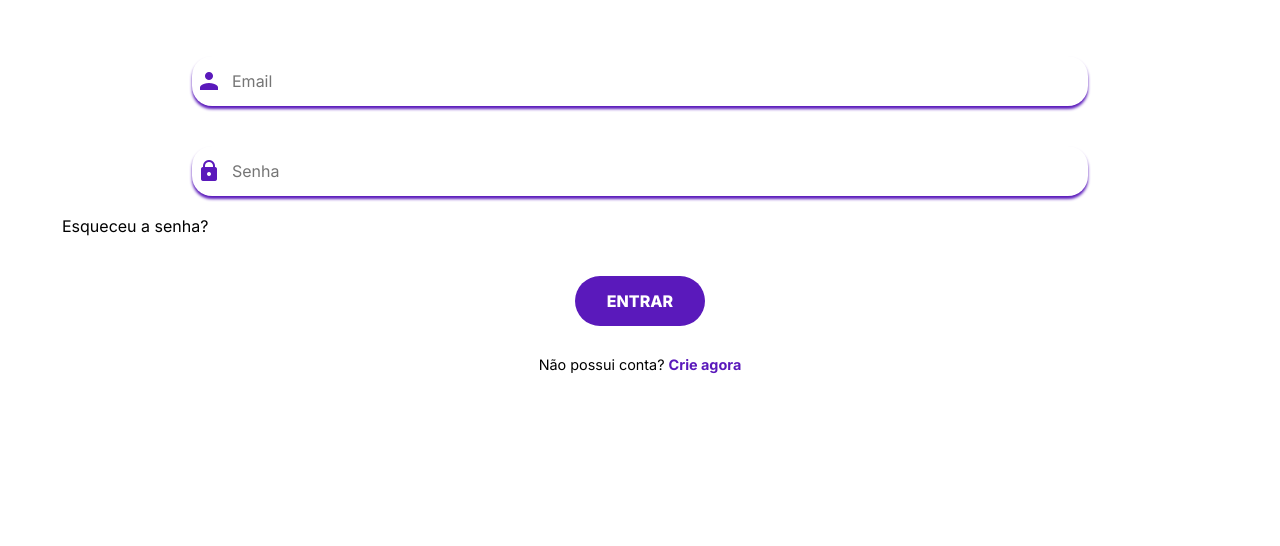
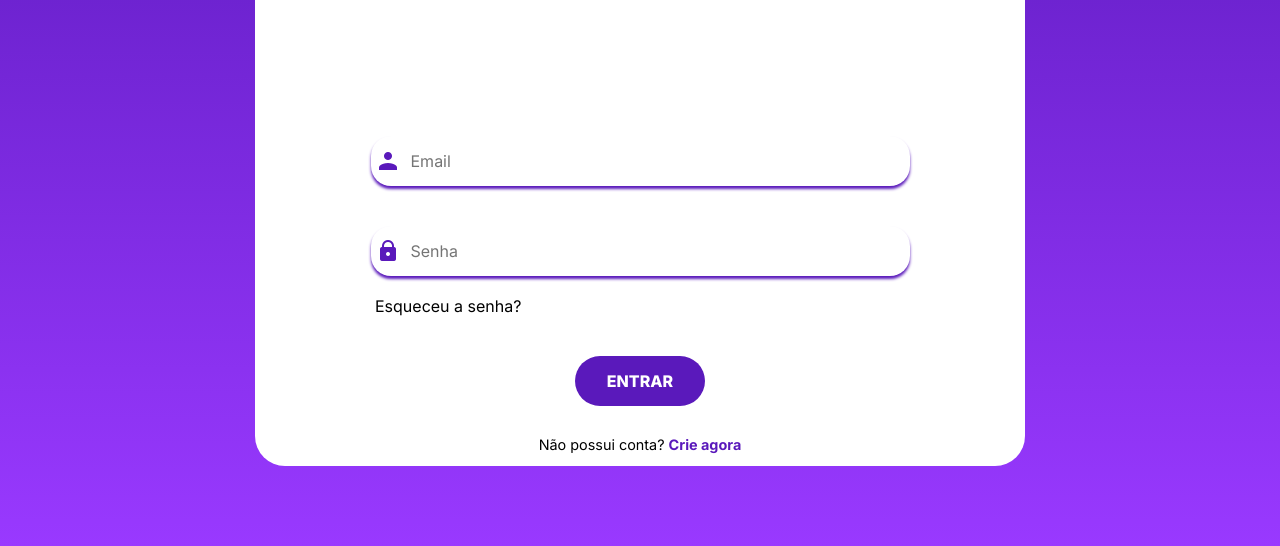
Before and after one commit to driiDev/login-page, a plain HTML site: page index.html in a window 1280 px wide. Shown: the part 254-800 px from the top of the page. Drawn offline with nearby package versions, Linux system fonts and the light colour scheme.

Commit message:
media desktop

```diff
--- a/styles/media-query.css
+++ b/styles/media-query.css
@@ -8,7 +8,7 @@
         top: 50%;
         left: 50%;
         margin-right: -50%;
-        transform: translate(-50%, -50%)
+        transform: translate(-50%, -50%);
     }
 
     .container{
@@ -46,3 +46,54 @@
         margin-left: 90px;
     }
 }
+
+@media screen and (min-width: 992px) {
+    body{
+        height: 100vh;
+        width: 100vw;
+        background-image: linear-gradient(to bottom, #5A19BB, #9939FF);
+        background-size: cover;
+        background-repeat: no-repeat;
+        display: flex;
+        justify-content: center;
+        align-items: center;
+
+    }
+
+    .container{
+        display: flex;
+        flex-wrap: wrap;
+        max-width: 770px;
+        border-radius: 40px;
+        background-color: white;
+    }
+
+    header{
+        display: inline-block;
+        min-height: 170px;
+        max-width: 100%;
+        background-image: none;
+        background-color: white;
+        color: #5A19BB;
+        display: flex;
+        align-items: flex-start;
+        border-radius: 30px 30px 0 0;
+        padding-top: 60px;
+    }
+
+    header > h1{
+       text-align: left;
+       font-size: 2.5em;
+    }
+
+    main{
+        max-height: 400px;
+        width: 100%;
+        background-color: white;
+        border-radius: 0 0 30px 30px;
+    }
+
+    main > form > p{
+        margin-left: 120px;
+    }
+}
```
